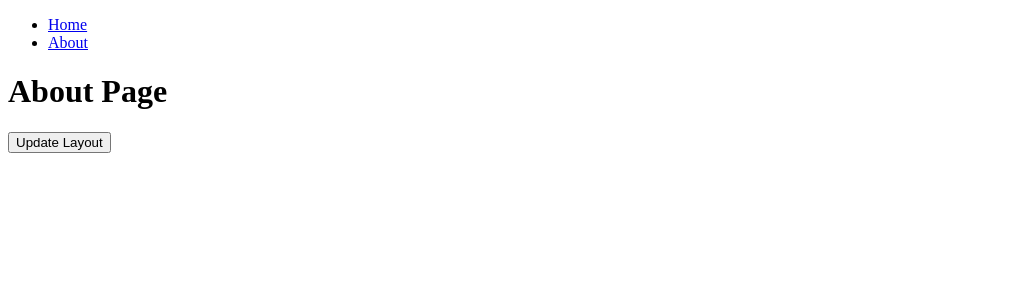
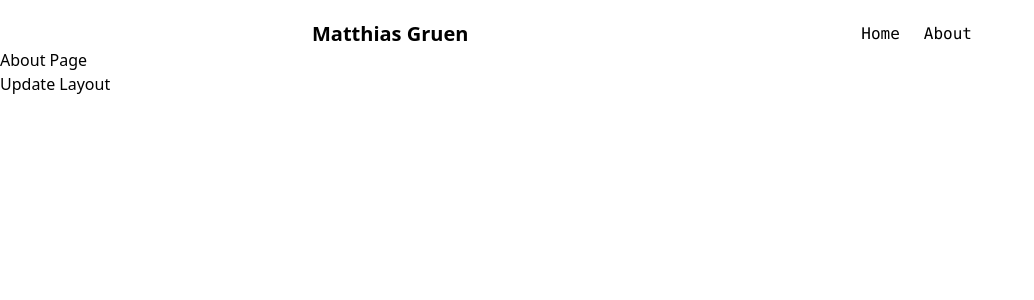
Before and after one commit to daic0r/portfolio_nuxt_test, a Nuxt app: page /about in a window 1280 px wide. Shown: the top 300 px of the page, without its empty margins (0-1034 px from the left). Built offline with nearby package versions, Linux system fonts and the light colour scheme.

Commit message:
Intermediate

```diff
--- /dev/null
+++ b/app/components/menu.vue
@@ -0,0 +1,15 @@
+<template>
+   <nav class="font-mono">
+      <ul class="flex space-x-4">
+         <li><NuxtLink to="/" class="link">Home</NuxtLink></li>
+         <li><NuxtLink to="/about" class="link">About</NuxtLink></li>
+      </ul>
+   </nav>
+</template>
+
+<!-- scoped means only available inside this component -->
+<style scoped>
+.link {
+   @apply p-1 hover:bg-gray-200
+}
+</style>
--- a/app/layouts/default.vue
+++ b/app/layouts/default.vue
@@ -1,11 +1,19 @@
 <template>
-   <nav>
-      <ul>
-         <li><NuxtLink to="/">Home</NuxtLink></li>
-         <li><NuxtLink to="/about">About</NuxtLink></li>
-      </ul>
-   </nav>
+   <div class="container mx-auto max-w-2xl">
+      <header class="flex justify-between items-center mt-5">
+         <div>
+            <NuxtLink to="/" class="text-xl font-semibold p-2 hover:bg-gray-200">Matthias Gruen</NuxtLink>
+         </div>
+         <Menu />
+      </header>
+   </div>
    <div>
       <slot />
    </div>
 </template>
+
+<script setup>
+   useHead({
+      titleTemplate: '%s - Matthias Gruen'
+   })
+</script>
--- a/app/pages/index.vue
+++ b/app/pages/index.vue
@@ -3,3 +3,31 @@
      Hello World
   </div>
 </template>
+
+<script setup>
+   useSeoMeta({
+      title: '[title]',
+      description: '[description]',
+      ogTitle: '[og:title]',
+      ogDescription: '[og:description]',
+      ogImage: '[og:image]',
+      ogUrl: '[og:url]',
+      twitterTitle: '[twitter:title]',
+      twitterDescription: '[twitter:description]',
+      twitterImage: '[twitter:image]',
+      twitterCard: 'summary'
+   })
+
+   useHead({
+      htmlAttrs: {
+         lang: 'en'
+      },
+      link: [
+         {
+            rel: 'icon',
+            type: 'image/png',
+            href: '/favicon.png'
+         }
+      ]
+   })
+</script>
--- a/nuxt.config.ts
+++ b/nuxt.config.ts
@@ -4,5 +4,8 @@
   devtools: { enabled: true },
   future: {
      compatibilityVersion: 4,
-  }
+  },
+  modules: [
+     '@nuxtjs/tailwindcss'
+  ]
 })
--- a/package.json
+++ b/package.json
@@ -12,5 +12,8 @@
   "dependencies": {
     "nuxt": "^3.13.0",
     "vue": "latest"
+  },
+  "devDependencies": {
+    "@nuxtjs/tailwindcss": "^6.12.1"
   }
 }
```
Also changed, not shown: 1 other file (tests, documents, lock files or other folders).
